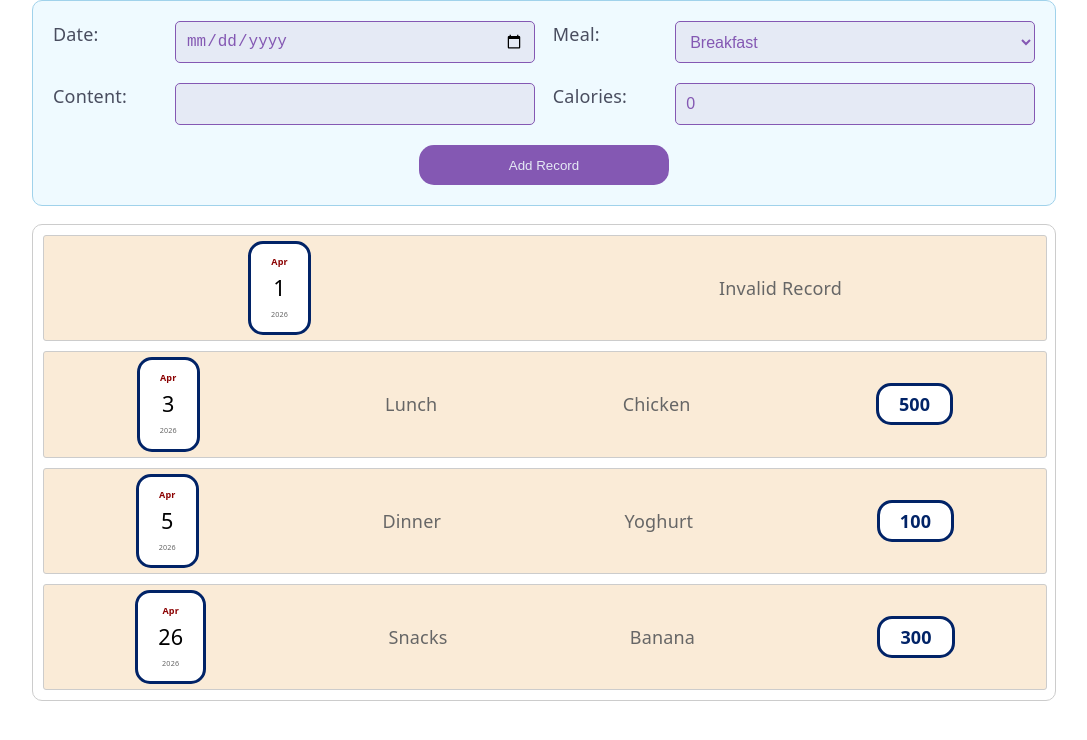
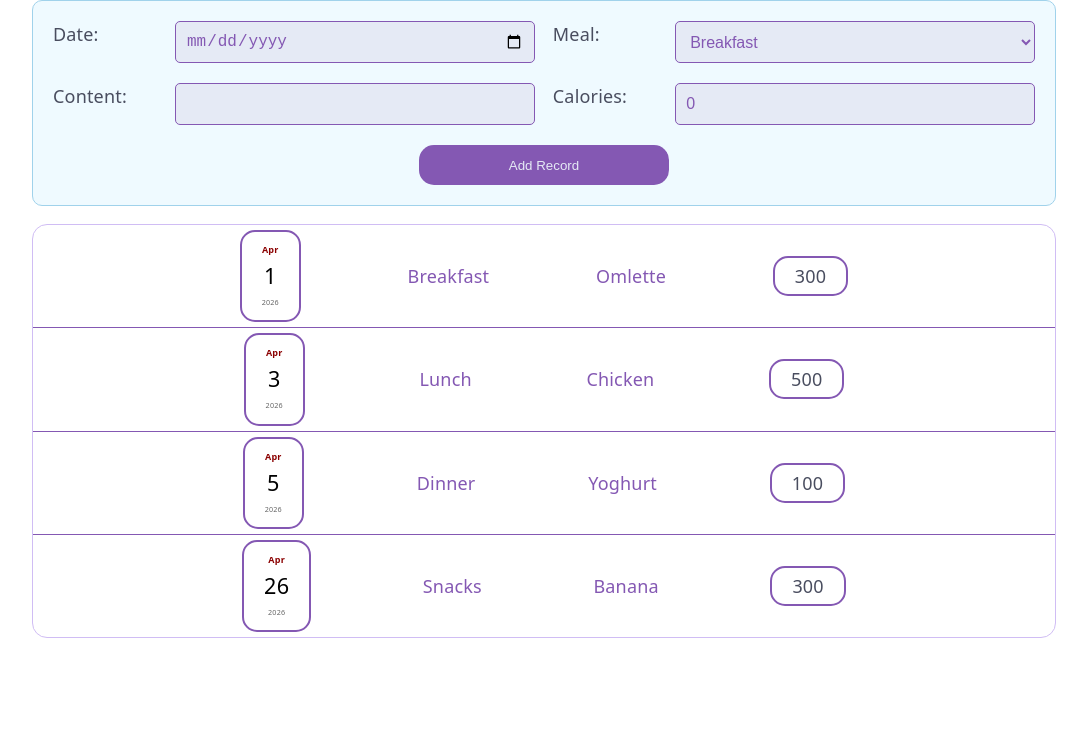
Before and after one commit to OmarKh006/calorie-tracker, a React (Vite) app: page / in a window 1280 px wide. Shown: the top 740 px of the page, without its empty margins (96-1183 px from the left). Built offline with nearby package versions, Linux system fonts and the light colour scheme.

Commit message:
applying the theme to the record list

```diff
--- a/src/App.jsx
+++ b/src/App.jsx
@@ -8,7 +8,7 @@ const INITIAL_RECORDS = [
     date: new Date(2026, 3, 1),
     meal: "Breakfast",
     content: "Omlette",
-    calories: -300,
+    calories: 300,
   },
   {
     id: 1,
--- a/src/components/calorieRecordsSection/CalorieRecord.module.css
+++ b/src/components/calorieRecordsSection/CalorieRecord.module.css
@@ -1,18 +1,18 @@
 .record {
-  border: 1px solid #ccc;
-  border-radius: 3px;
   list-style: none;
   display: flex;
-  color: #666;
+  color: var(--theme-color-normal);
   justify-content: space-around;
   padding: 5px 0;
   height: auto;
   align-items: center;
-  background-color: antiquewhite;
-  width: 100%;
+  background-color: white;
+  width: 70%;
+  margin: auto;
+  max-width: 768px;
 }
 
 .record-calories {
-  color: #012367;
-  font-weight: bold;
+  color: var(--theme-color-dark);
+  font-weight: 400;
 }
--- a/src/components/calorieRecordsSection/RecordList.module.css
+++ b/src/components/calorieRecordsSection/RecordList.module.css
@@ -1,9 +1,9 @@
 .record-list {
   list-style: none;
   padding: 0;
-  border: 1px solid #ccc;
-  border-radius: 10px;
+  border: 1px solid var(--theme-color-light);
+  border-radius: 15px;
 }
-.list-item {
-  margin: 10px;
+.list-item:not(:last-child) {
+  border-bottom: 1px solid var(--theme-color-normal);
 }
--- a/src/components/common/StyledRecordCell.module.css
+++ b/src/components/common/StyledRecordCell.module.css
@@ -1,6 +1,5 @@
 .styled-record-cell {
-  background-color: white;
-  border: 3px solid #012367;
+  border: 2px solid var(--theme-color-normal);
   border-radius: 15px;
   display: flex;
   flex-direction: column;
```
